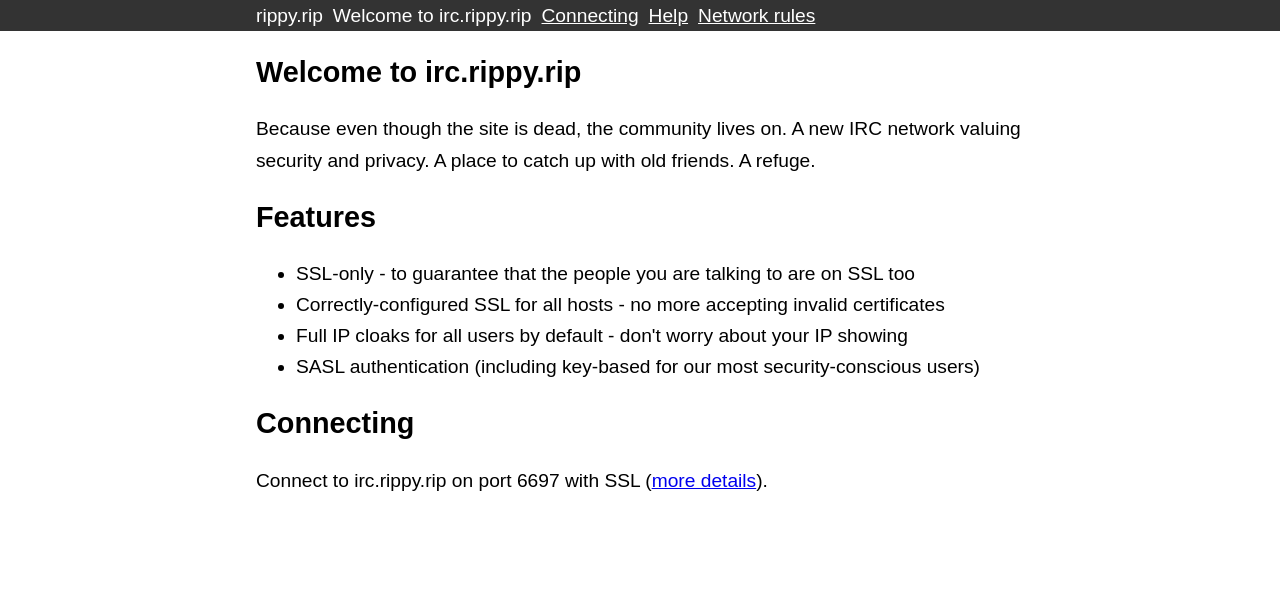
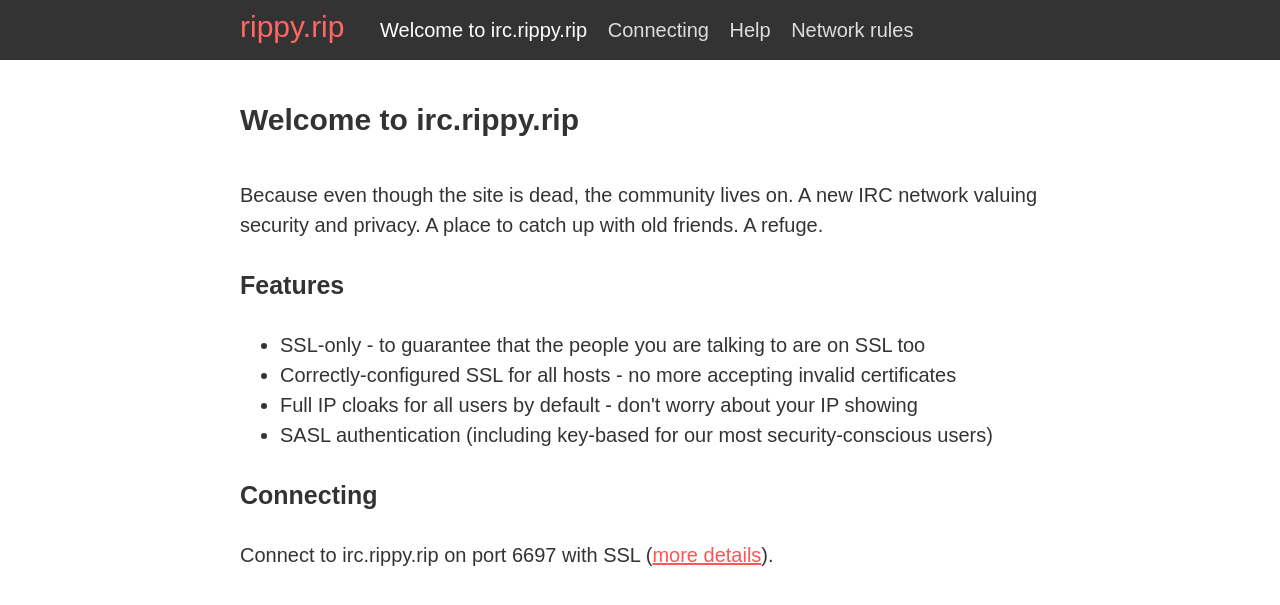
Before and after one commit to rippyrip/website, an MkDocs documentation site: the page built from docs/index.md, in a window 1280 px wide. Shown: the top 605 px of the page. Built offline with MkDocs 1.6.1, drawn with Linux system fonts in a browser that asks for light colours.

Commit message:
Made prettier (mostly vertical rhythm, a dash of color)

```diff
--- a/theme/main.html
+++ b/theme/main.html
@@ -6,12 +6,12 @@
   </head>
   <body>
     <nav>
-      <ul>
-        <li>{{ config.site_name }}
-        {% for nav_item in nav %}
-        <li><a href="{{ nav_item.url }}"{% if nav_item.active %} class="active"{% endif %}>{{ nav_item.title }}</a>
-        {% endfor %}
-      </ul>
+      <div class="nav-interior">
+        <span class="logotype">{{ config.site_name }}</span>
+          {% for nav_item in nav %}
+            <a href="{{ nav_item.url }}"{% if nav_item.active %} class="active"{% endif %}>{{ nav_item.title }}</a>
+          {% endfor %}
+      </div>
     </nav>
     <article>
       {{ page.content }}
--- a/theme/styles.css
+++ b/theme/styles.css
@@ -1,11 +1,29 @@
 body {
-  font: 1.2em/1.62em sans-serif;
+  font: 1.25em/1.5em sans-serif;
   margin: 0;
   padding: 0;
+  color: #333;
 }
 
-h1, h2, h3 {
-  line-height: 1.2em;
+h1 {
+  font-size: 1.5em;
+  margin: 0 0 1.5em 0;
+  line-height: 1em;
+  padding-top: 0.5em;
+}
+
+h2 {
+  font-size: 1.25em;
+  margin: 0 0 1.2em 0;
+}
+
+h3 {
+  font-size: 1em;
+  margin: 0;
+}
+
+p, ol, ul {
+  margin: 0 0 1.5em 0;
 }
 
 @media print {
@@ -20,6 +38,8 @@ code {
   background-color: #eee;
   padding: 2px 3px;
   border-radius: 2px;
+  margin: -3px;
+  line-height: 1em;
 }
 
 nav {
@@ -28,28 +48,45 @@ nav {
   color: #fff;
 }
 
-nav ul {
-  margin: 0 auto;
-  padding: 0;
-  max-width: 40em;
-  list-style: none;
+article {
+  margin: 0;
+  padding-top: 1.5em;
 }
 
-nav li {
-  display: inline-block;
-  margin-right: 10px;
+.nav-interior {
+  margin: 0 auto;
+  max-width: 40em;
+  line-height: 3em;
 }
 
-nav a {
+.logotype {
+  font-size: 1.5em;
+  color: #ff6666;
+  line-height: 1.33333em;
+  display: inline-block;
+  padding-right: 0.5em;
+}
+
+nav a, nav a:visited {
+  color: #ddd;
+  line-height: 3em;
+  text-decoration: none;
+  padding-left: 0.75em;
+}
+
+nav a.active {
   color: #fff;
 }
 
-nav a.active {
-  text-decoration: none;
+article {
+    margin: 0 auto;
+    max-width: 40em;
 }
 
-article {
-    margin: 1em auto;
-    max-width: 40em;
-    padding: 0;
+a {
+  color: #f55;
 }
+
+a:visited {
+  color: #cc8888;
+}
```
